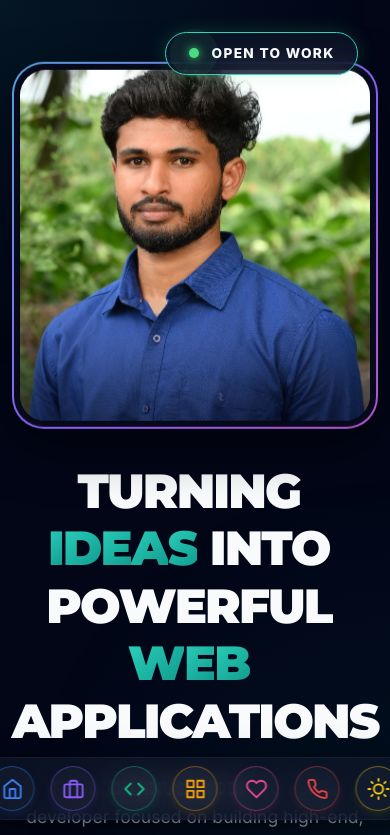
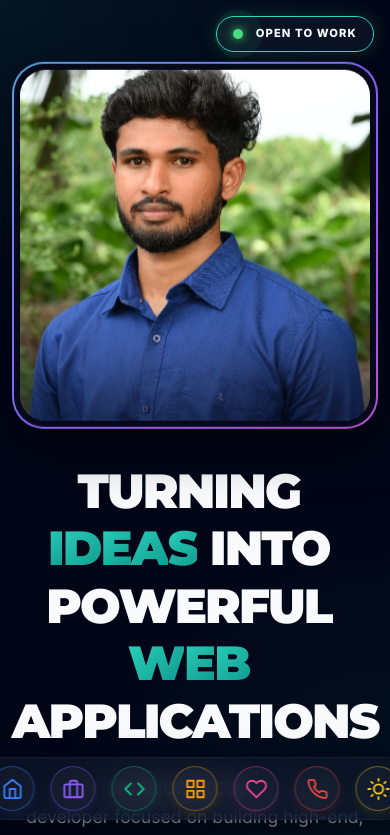
Before and after one commit to Dhanushkodi143/Dhanush_portfolio, a React (Vite) app: page / in a window 390 px wide. Shown: the top 835 px of the page. Built offline with nearby package versions, Linux system fonts and the light colour scheme; a web font is replaced by a local one.

Commit message:
Make Open to Work pill position absolute on mobile to avoid overlapping content

```diff
--- a/src/index.css
+++ b/src/index.css
@@ -612,6 +612,16 @@ section {
     animation: slideInRight 0.8s cubic-bezier(0.16, 1, 0.3, 1);
 }
 
+@media (max-width: 768px) {
+    .open-to-work {
+        position: absolute;
+        top: 1rem;
+        right: 1rem;
+        padding: 0.5rem 1rem;
+        font-size: 0.7rem;
+    }
+}
+
 @keyframes slideInRight {
     from {
         opacity: 0;
```
